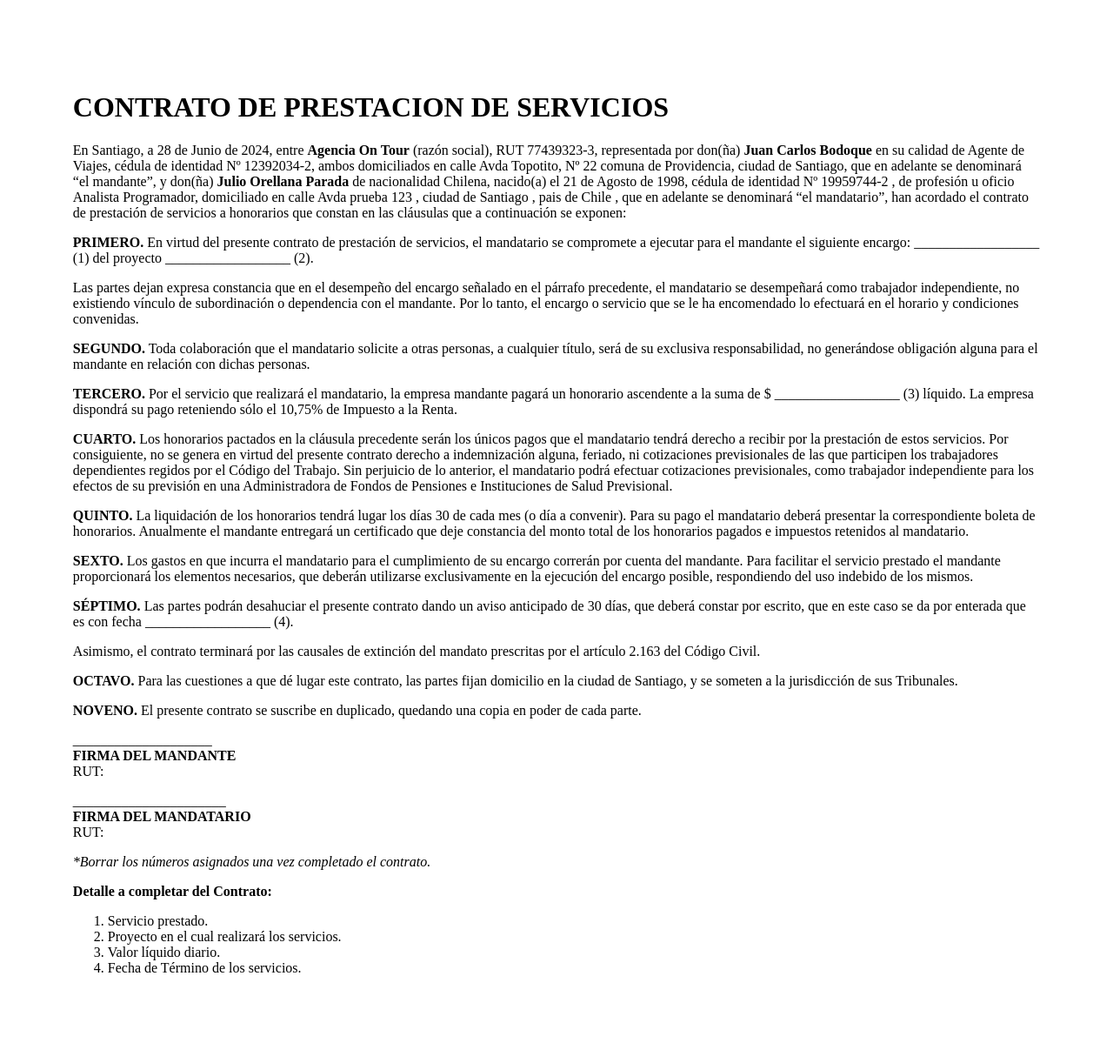
After one commit to Nvbess/Proyecto_OnTour, a Django app: template core/templates/core/contrato-pdf.html in a window 1280 px wide. The commit adds this page. Shown: the whole page at 87% size. Run offline with Django 5.2, Linux system fonts and the light colour scheme; the template is opened without the code that fills it: values that come from a table or form of the project are taken from there, others are empty; data comes from the database, SQL or seed files in the repository; both versions use the stored data as it was after the commit.

Commit message:
On Tour / PDF / Cache

```diff
--- /dev/null
+++ b/core/templates/core/contrato-pdf.html
@@ -0,0 +1,144 @@
+<!DOCTYPE html>
+<html lang="es">
+
+<head>
+    <meta charset="UTF-8">
+    <title>Contrato Prestacion de Servicios</title>
+    <!--<style>
+        body {
+            font-family: Arial, sans-serif;
+            margin: 40px;
+        }
+
+        h1,
+        h2 {
+            text-align: center;
+        }
+
+        p {
+            font-size: 14px;
+        }
+    </style>-->
+</head>
+
+<body>
+    <div style="padding: 6%;">
+        <h1 style="justify-content: center;">CONTRATO DE PRESTACION DE SERVICIOS</h1>
+
+        <p>
+            En Santiago, a 28 de Junio de 2024, entre <b>Agencia On Tour</b> (razón social), RUT 77439323-3,
+            representada por don(ña) <b>Juan Carlos Bodoque</b> en su calidad de Agente de Viajes, cédula de identidad Nº
+            12392034-2, ambos domiciliados en calle Avda Topotito, Nº 22 comuna de Providencia, ciudad de
+            Santiago, que en adelante se denominará “el mandante”, y don(ña) <b>{{ x.nombre }} {{ x.appaterno }} {{ x.apmaterno }}</b> de nacionalidad
+            Chilena, nacido(a) el 21 de Agosto de 1998, cédula de identidad Nº {{ x.rut }} , de profesión u
+            oficio Analista Programador, domiciliado en calle {{ x.direccion }} , ciudad de {{ x.ciudad }} , pais de
+            {{ x.pais }} , que en adelante se denominará “el mandatario”, han acordado el contrato de prestación de
+            servicios a
+            honorarios que constan en las cláusulas que a continuación se exponen:
+        </p>
+
+        <p>
+            <b>PRIMERO.</b> En virtud del presente contrato de prestación de servicios, el mandatario se compromete a
+            ejecutar para el mandante el siguiente encargo: __________________ (1) del proyecto __________________ (2).
+        </p>
+
+        <p>
+            Las partes dejan expresa constancia que en el desempeño del encargo señalado en el párrafo precedente, el
+            mandatario se desempeñará como trabajador independiente, no existiendo vínculo de subordinación o
+            dependencia
+            con el mandante. Por lo tanto, el encargo o servicio que se le ha encomendado lo efectuará en el horario y
+            condiciones convenidas.
+        </p>
+
+        <p>
+            <b>SEGUNDO.</b> Toda colaboración que el mandatario solicite a otras personas, a cualquier título, será de
+            su
+            exclusiva responsabilidad, no generándose obligación alguna para el mandante en relación con dichas
+            personas.
+        </p>
+
+        <p>
+            <b>TERCERO.</b> Por el servicio que realizará el mandatario, la empresa mandante pagará un honorario
+            ascendente
+            a la suma de $ __________________ (3) líquido. La empresa dispondrá su pago reteniendo sólo el 10,75% de
+            Impuesto a la Renta.
+        </p>
+
+        <p>
+            <b>CUARTO.</b> Los honorarios pactados en la cláusula precedente serán los únicos pagos que el mandatario
+            tendrá
+            derecho a recibir por la prestación de estos servicios. Por consiguiente, no se genera en virtud del
+            presente
+            contrato derecho a indemnización alguna, feriado, ni cotizaciones previsionales de las que participen los
+            trabajadores dependientes regidos por el Código del Trabajo. Sin perjuicio de lo anterior, el mandatario
+            podrá
+            efectuar cotizaciones previsionales, como trabajador independiente para los efectos de su previsión en una
+            Administradora de Fondos de Pensiones e Instituciones de Salud Previsional.
+        </p>
+
+        <p>
+            <b>QUINTO.</b> La liquidación de los honorarios tendrá lugar los días 30 de cada mes (o día a convenir).
+            Para su
+            pago el mandatario deberá presentar la correspondiente boleta de honorarios. Anualmente el mandante
+            entregará un
+            certificado que deje constancia del monto total de los honorarios pagados e impuestos retenidos al
+            mandatario.
+        </p>
+
+        <p>
+            <b>SEXTO.</b> Los gastos en que incurra el mandatario para el cumplimiento de su encargo correrán por cuenta
+            del
+            mandante. Para facilitar el servicio prestado el mandante proporcionará los elementos necesarios, que
+            deberán
+            utilizarse exclusivamente en la ejecución del encargo posible, respondiendo del uso indebido de los mismos.
+        </p>
+
+        <p>
+            <b>SÉPTIMO.</b> Las partes podrán desahuciar el presente contrato dando un aviso anticipado de 30 días, que
+            deberá constar por escrito, que en este caso se da por enterada que es con fecha __________________ (4).
+        </p>
+
+        <p>
+            Asimismo, el contrato terminará por las causales de extinción del mandato prescritas por el artículo 2.163
+            del
+            Código Civil.
+        </p>
+
+        <p>
+            <b>OCTAVO.</b> Para las cuestiones a que dé lugar este contrato, las partes fijan domicilio en la ciudad de
+            Santiago, y se someten a la jurisdicción de sus Tribunales.
+        </p>
+
+        <p>
+            <b>NOVENO.</b> El presente contrato se suscribe en duplicado, quedando una copia en poder de cada parte.
+        </p>
+
+        <p>
+            ____________________ <br>
+            <b>FIRMA DEL MANDANTE</b> <br>
+            RUT:
+        </p>
+
+        <p>
+            ______________________ <br>
+            <b>FIRMA DEL MANDATARIO</b> <br>
+            RUT:
+        </p>
+
+        <p>
+            <i>*Borrar los números asignados una vez completado el contrato.</i>
+        </p>
+
+        <p>
+            <b>Detalle a completar del Contrato:</b>
+        <ol>
+            <li>Servicio prestado.</li>
+            <li>Proyecto en el cual realizará los servicios.</li>
+            <li>Valor líquido diario.</li>
+            <li>Fecha de Término de los servicios.</li>
+        </ol>
+        </p>
+    </div>
+</body>
+
+</html>
--- a/core/templates/core/ver-contrato.html
+++ b/core/templates/core/ver-contrato.html
@@ -8,7 +8,9 @@
     <div class="card-header d-flex justify-content-between align-items-center">
         <h4 class="card-title">CONTRATO DE PRESTACION DE SERVICIOS</h4>
         <div class="d-flex ">
-            <i data-feather="download"></i>
+
+            <a href="{% url 'pdf' x.id %}"><i data-feather="download"></i></a>
+
         </div>
     </div><b></b>
     <div style="padding: 6%;">
--- a/core/templates/registration/login.html
+++ b/core/templates/registration/login.html
@@ -6,7 +6,7 @@
 <head>
     <meta charset="UTF-8">
     <meta name="viewport" content="width=device-width, initial-scale=1.0">
-    <title>Sign in - Voler Admin Dashboard</title>
+    <title>On Tour Inicio Sesión</title>
     <link rel="stylesheet" href="{% static 'assets/css/bootstrap.css' %}">
 
     <link rel="shortcut icon" href="{% static 'assets/images/favicon.svg' %}" type="image/x-icon">
--- a/core/urls.py
+++ b/core/urls.py
@@ -7,6 +7,7 @@ urlpatterns = [
     path("contrato/", contrato, name="contrato"),
     path("listar/", listarContrato, name="listar"),
     path("ver-contrato/<int:id>/", verContrato, name="ver-contrato"),
+    path('contrato-pdf/<int:id>/', contrato_to_pdf, name='pdf'),
     # Login/Logout
     path('', auth_views.LoginView.as_view(template_name='registration/login.html'), name='login'),
     path('logout/', auth_views.LogoutView.as_view(template_name='registration/logout.html'), name='logout'),
--- a/ontour/settings.py
+++ b/ontour/settings.py
@@ -27,14 +27,14 @@ DEBUG = True
 
 ALLOWED_HOSTS = []
 
-# Configuracion Static
+#CONFIGURACION STATIC
 
 STATIC_URL = '/static/'
 STATICFILES_DIRS = [
     BASE_DIR / "static",
 ]
 
-# Configuracion Crispy
+#CONFIGURACION CRISPY
 CRISPY_TEMPLATE_PACK = 'bootstrap4'
 
 #CONFIGURACION LOGIN Y LOGOUT
@@ -58,7 +58,6 @@ INSTALLED_APPS = [
     'crispy_forms',
     'crispy_bootstrap4',
     "bootstrap4",
-    "bootstrap_datepicker_plus",
 ]
 
 MIDDLEWARE = [
```
Also changed, not shown: core/views.py (+19 -0 lines), requirements.txt (+3 -19 lines), db.sqlite3, 1 other file.
